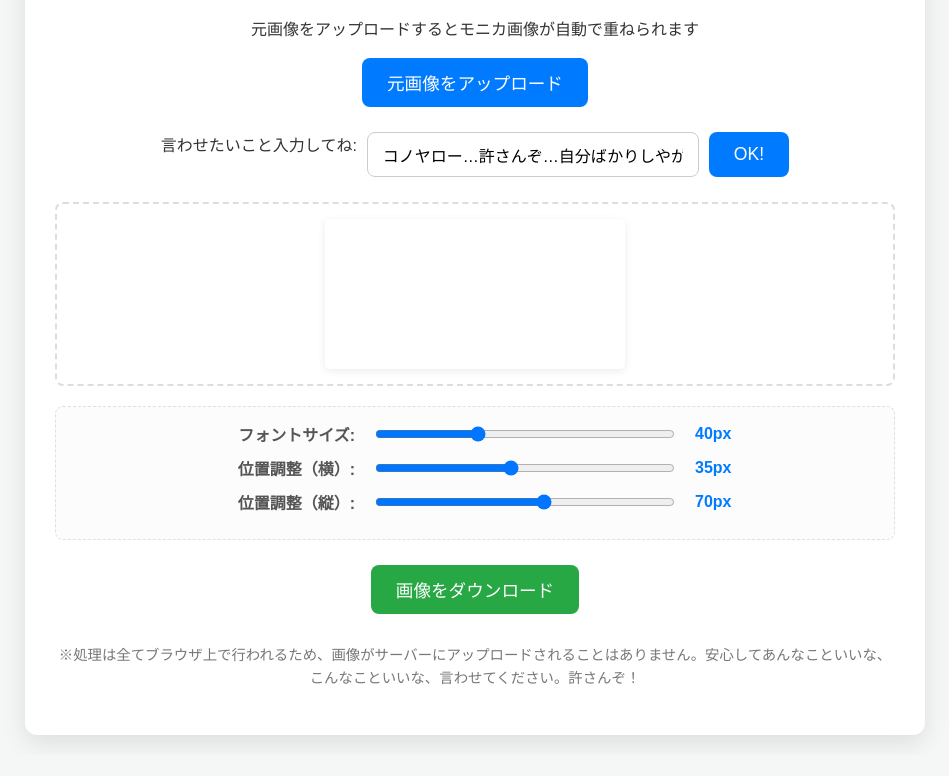
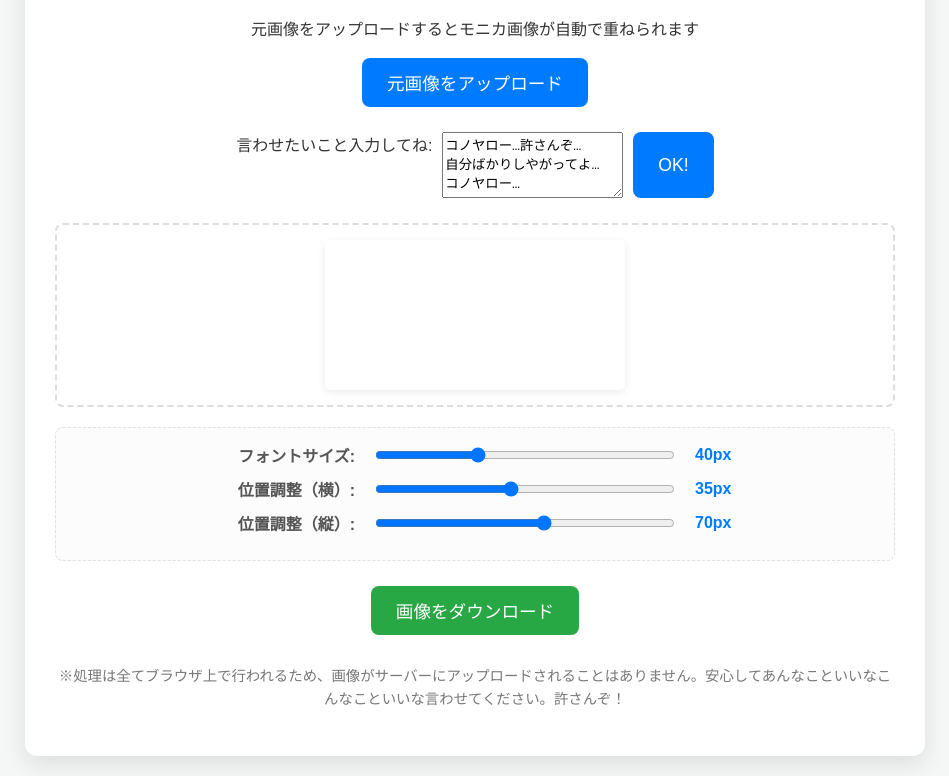
Before and after one commit to matsugematsuge/aori-tool, a plain HTML site: page index.html in a window 1280 px wide. Shown: the part 150-926 px from the top of the page, without its empty margins (165-1114 px from the left). Before the commit the page ends 905 px from the top, so only its background shows below. Drawn offline with Linux system fonts and the light colour scheme.

Commit message:
Update index.html

```diff
--- a/index.html
+++ b/index.html
@@ -21,7 +21,9 @@
 
         <div class="text-input-section">
             <label for="inputText">言わせたいこと入力してね:</label>
-            <input type="text" id="inputText" placeholder="ここにテキストを入力" value="コノヤロー…許さんぞ…自分ばかりしやがってよ…コノヤロー…">
+            <textarea id="inputText" placeholder="ここにテキストを入力" rows="4">コノヤロー…許さんぞ…
+自分ばかりしやがってよ…
+コノヤロー…</textarea>
             <button id="drawTextButton" class="button">OK!</button>
         </div>
 
@@ -54,7 +56,7 @@
             <button id="downloadButton" disabled class="button primary">画像をダウンロード</button>
         </div>
 
-        <p class="note">※処理は全てブラウザ上で行われるため、画像がサーバーにアップロードされることはありません。安心してあんなこといいな、こんなこといいな、言わせてください。許さんぞ！</p>
+        <p class="note">※処理は全てブラウザ上で行われるため、画像がサーバーにアップロードされることはありません。安心してあんなこといいなこんなこといいな言わせてください。許さんぞ！</p>
     </div>
 
     <script src="script.js"></script>
```
